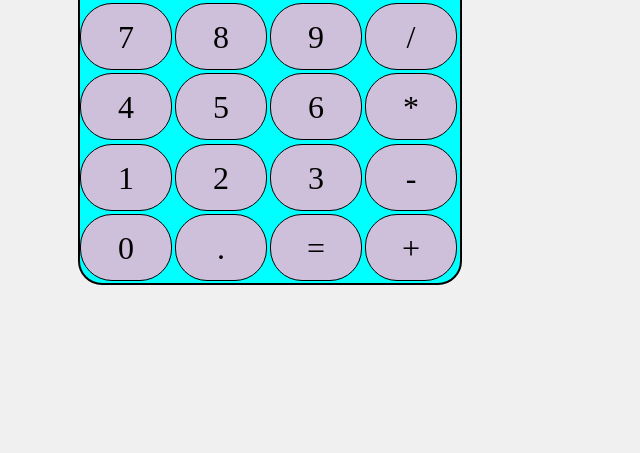
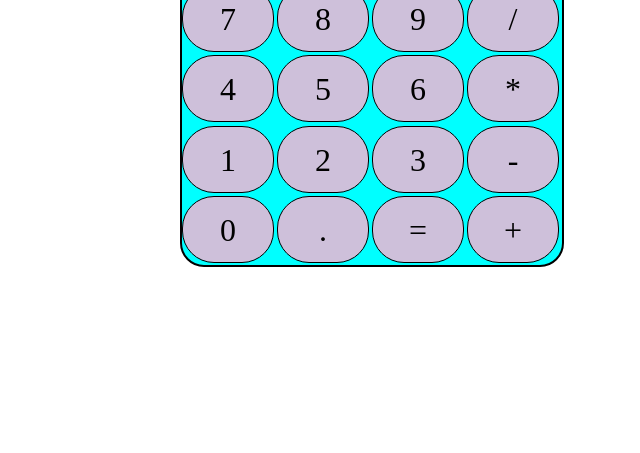
Before and after one commit to Rameshgoud1/Calculator, a plain HTML site: page index.htm in a window 1280 px wide. Shown: the part 347-800 px from the top of the page, without its empty margins (370-1010 px from the left). Drawn offline with Linux system fonts and the light colour scheme.

Commit message:
Update style.css

```diff
--- a/style.css
+++ b/style.css
@@ -2,13 +2,6 @@
     padding:0px;
     margin:0px;
     text-align:center;
-}
-body {
-    display: flex;
-    justify-content: center;
-    align-items: center;
-    height: 100vh;
-    background-color: #f0f0f0; /
 }
 .container{
     width:380px;
@@ -18,11 +11,12 @@ body {
     align-items:center;
     border-radius: 1.5rem;
     text-align: center;
+    margin-top:150px;
+    margin-left:550px;
 }
 .boxes{
     margin-top: 5px;;
     height:350px;
-    /* background-color: blue; */
     display: flex;
     flex-wrap: wrap;
     gap:3px;
```
